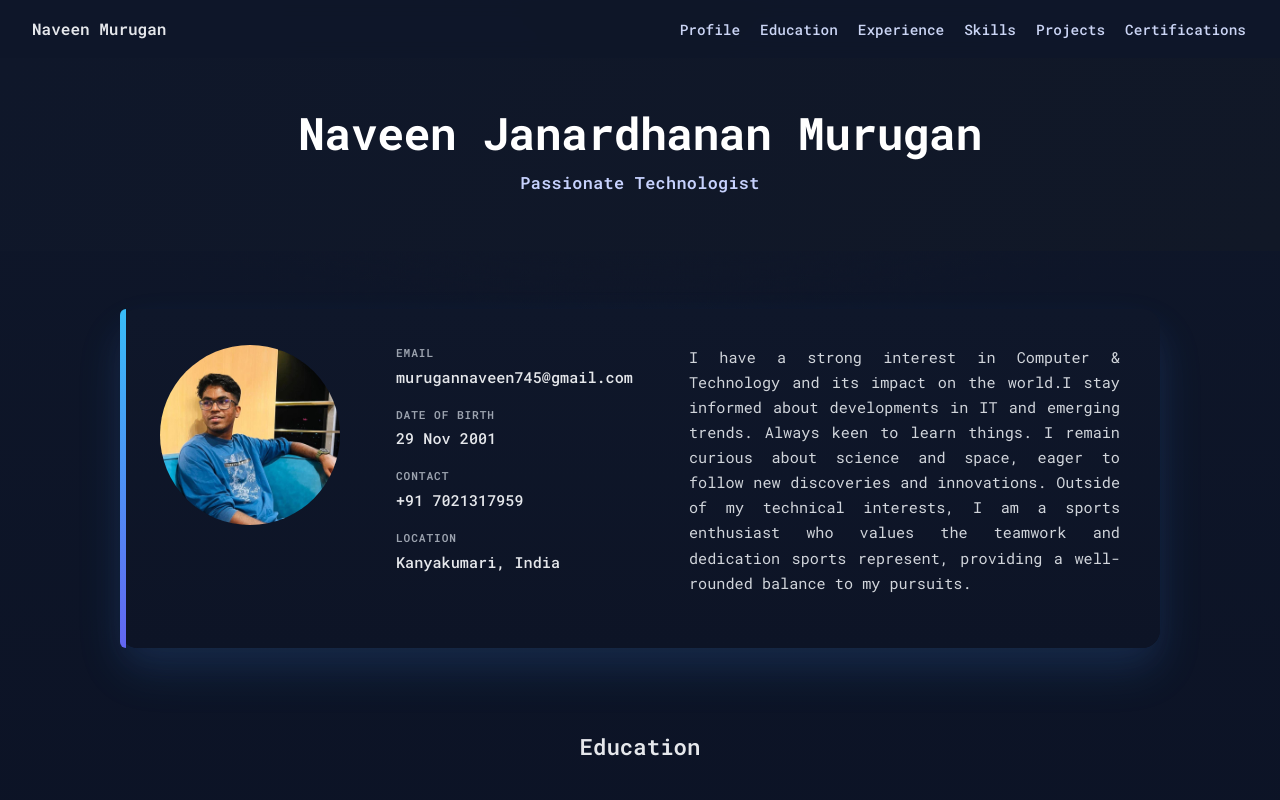
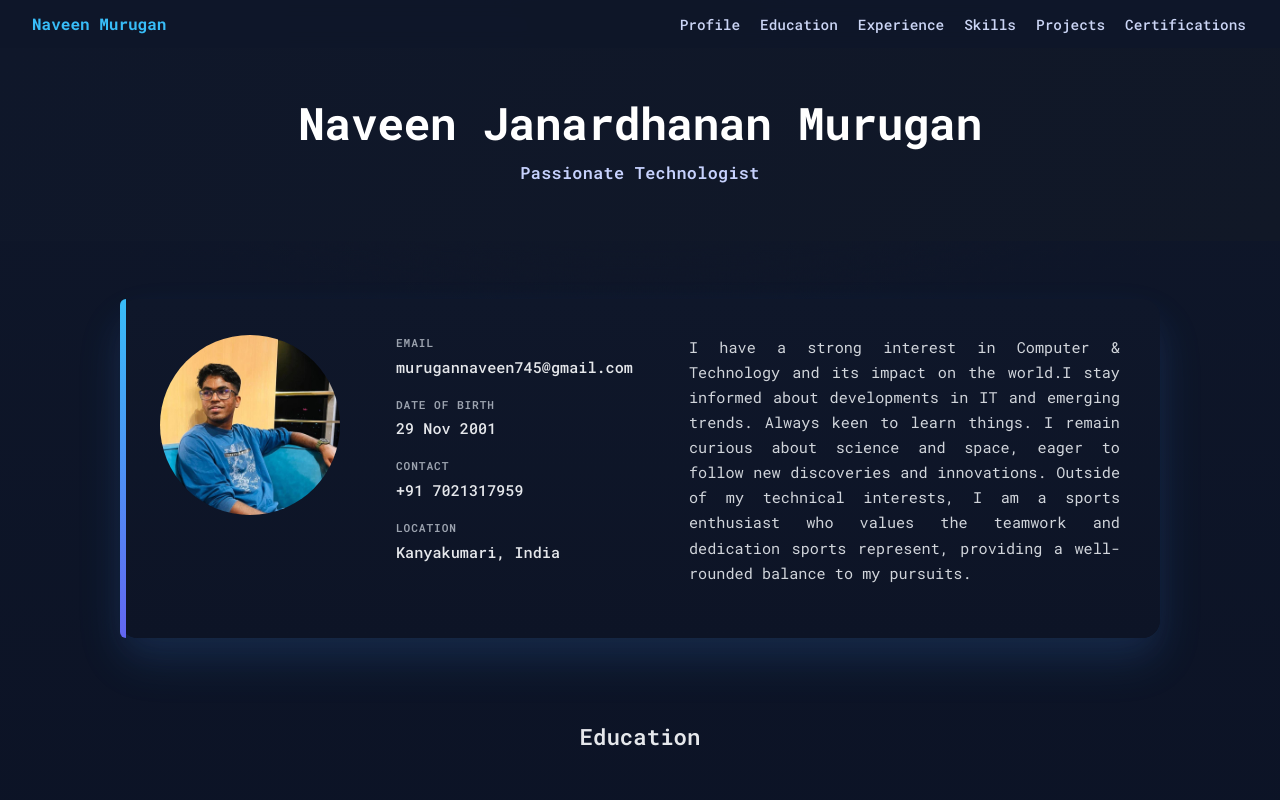
Before and after one commit to Naveen-JM/my-profile, a React (Vite) app: page / in a window 1280 px wide. Shown: the top 800 px of the page. Built offline with nearby package versions, Linux system fonts and the light colour scheme.

Commit message:
dileepfeedback

```diff
--- a/src/components/certificates/Certificates.module.css
+++ b/src/components/certificates/Certificates.module.css
@@ -29,7 +29,7 @@
 
   padding: 18px 20px;
 
-  background: rgba(255, 255, 255, 0.03);
+  background: linear-gradient(135deg, #0f172a, #111827);
   border-radius: 14px;
 
   box-shadow:
--- a/src/components/navbar/Navbar.jsx
+++ b/src/components/navbar/Navbar.jsx
@@ -1,8 +1,40 @@
+import React, { useState, useEffect } from "react";
 import styles from "./Navbar.module.css";
 
 function Navbar() {
-  const handleNavClick = () => {
-    // Close navbar AFTER anchor navigation
+  const [activeSection, setActiveSection] = useState("header");
+
+  const sections = [
+    "header",
+    "profile",
+    "education",
+    "experience",
+    "skills",
+    "projects",
+    "certifications",
+  ];
+
+  const handleNavClick = (e) => {
+    e.preventDefault();
+
+    const targetId = e.currentTarget.getAttribute("href").substring(1);
+    const targetElement = document.getElementById(targetId);
+
+    if (targetElement) {
+      const navbarHeight = document.querySelector(
+        `.${styles.navbar}`
+      ).offsetHeight;
+      const elementPosition =
+        targetElement.getBoundingClientRect().top + window.pageYOffset;
+      const offsetPosition = elementPosition - navbarHeight;
+
+      window.scrollTo({
+        top: offsetPosition,
+        behavior: "smooth",
+      });
+    }
+
+    // Close navbar after navigation
     setTimeout(() => {
       const toggler = document.querySelector(".navbar-toggler");
       const navbar = document.getElementById("mainNavbar");
@@ -10,13 +42,60 @@ function Navbar() {
       if (toggler && navbar?.classList.contains("show")) {
         toggler.click();
       }
-    }, 0);
+    }, 300);
   };
+
+  useEffect(() => {
+    const navbarHeight = document.querySelector(
+      `.${styles.navbar}`
+    ).offsetHeight;
+
+    const observerOptions = {
+      root: null,
+      rootMargin: `-${navbarHeight}px 0px 0px 0px`, // offset for sticky navbar
+      threshold: 0.5, // 50% of section visible
+    };
+
+    const observerCallback = (entries) => {
+      entries.forEach((entry) => {
+        if (entry.isIntersecting) {
+          setActiveSection(entry.target.id);
+        }
+      });
+    };
+
+    const observer = new IntersectionObserver(
+      observerCallback,
+      observerOptions
+    );
+
+    sections.forEach((id) => {
+      const section = document.getElementById(id);
+      if (section) {
+        observer.observe(section);
+      }
+    });
+
+    return () => {
+      sections.forEach((id) => {
+        const section = document.getElementById(id);
+        if (section) {
+          observer.unobserve(section);
+        }
+      });
+    };
+  }, [sections, styles.navbar]);
 
   return (
     <nav className={`navbar navbar-expand-lg navbar-dark ${styles.navbar}`}>
       <div className="container-fluid">
-        <a className={`navbar-brand ${styles.brand}`} href="#top">
+        <a
+          className={`${styles.brand} ${
+            activeSection === "header" ? styles.linkActive : ""
+          }`}
+          href="#header"
+          onClick={handleNavClick}
+        >
           Naveen Murugan
         </a>
 
@@ -34,60 +113,19 @@ function Navbar() {
 
         <div className="collapse navbar-collapse" id="mainNavbar">
           <ul className={`navbar-nav ms-auto ${styles.navList}`}>
-            <li className="nav-item">
-              <a
-                className={styles.link}
-                href="#profile"
-                onClick={handleNavClick}
-              >
-                Profile
-              </a>
-            </li>
-            <li className="nav-item">
-              <a
-                className={styles.link}
-                href="#education"
-                onClick={handleNavClick}
-              >
-                Education
-              </a>
-            </li>
-            <li className="nav-item">
-              <a
-                className={styles.link}
-                href="#experience"
-                onClick={handleNavClick}
-              >
-                Experience
-              </a>
-            </li>
-            <li className="nav-item">
-              <a
-                className={styles.link}
-                href="#skills"
-                onClick={handleNavClick}
-              >
-                Skills
-              </a>
-            </li>
-            <li className="nav-item">
-              <a
-                className={styles.link}
-                href="#projects"
-                onClick={handleNavClick}
-              >
-                Projects
-              </a>
-            </li>
-             <li className="nav-item">
-              <a
-                className={styles.link}
-                href="#certifications"
-                onClick={handleNavClick}
-              >
-                Certifications
-              </a>
-            </li>
+            {sections.slice(1).map((sectionId) => (
+              <li className="nav-item" key={sectionId}>
+                <a
+                  className={`${styles.link} ${
+                    activeSection === sectionId ? styles.linkActive : ""
+                  }`}
+                  href={`#${sectionId}`}
+                  onClick={handleNavClick}
+                >
+                  {sectionId.charAt(0).toUpperCase() + sectionId.slice(1)}
+                </a>
+              </li>
+            ))}
           </ul>
         </div>
       </div>
--- a/src/components/navbar/Navbar.module.css
+++ b/src/components/navbar/Navbar.module.css
@@ -16,11 +16,7 @@
    MOBILE COLLAPSE BACKGROUND
 ================================ */
 .navbar-collapse {
-  background: linear-gradient(
-    180deg,
-    #0f172a,
-    #0b1120
-  );
+  background: linear-gradient(180deg, #0f172a, #0b1120);
 
   padding: 16px 20px;
   border-radius: 0 0 16px 16px;
@@ -69,7 +65,7 @@
   color: #ffffff;
 }
 
- Accent underline on hover
+/* Accent underline on hover */
 .link::after {
   content: "";
   position: absolute;
@@ -79,17 +75,26 @@
   width: 0;
   height: 2px;
 
-  background: linear-gradient(
-    to right,
-    #38bdf8,
-    #6366f1
-  );
+  background: linear-gradient(to right, #38bdf8, #6366f1);
 
   transition: width 0.15s ease;
 }
 
 .link:hover::after {
   width: 100%;
+}
+
+/* ===============================
+   ACTIVE LINK STYLE
+================================ */
+.linkActive {
+  color: #38bdf8;
+  font-weight: 700;
+}
+
+.linkActive::after {
+  width: 100%;
+  background: linear-gradient(to right, #38bdf8, #6366f1);
 }
 
 /* ===============================
--- a/src/components/projects/Projects.jsx
+++ b/src/components/projects/Projects.jsx
@@ -15,7 +15,7 @@ function Projects() {
     {
       title: "Personal Portfolio Website",
       summary:
-        "A responsive personal portfolio to showcase experience, skills, and projects.",
+        "A responsive personal portfolio to showcase experience, skills, projects and certifications",
       description:
         "Designed and developed a clean single-page application with modular components, smooth navigation, and consistent styling.",
       tech: ["React", "CSS Modules", "Bootstrap", "Vite"],
```
